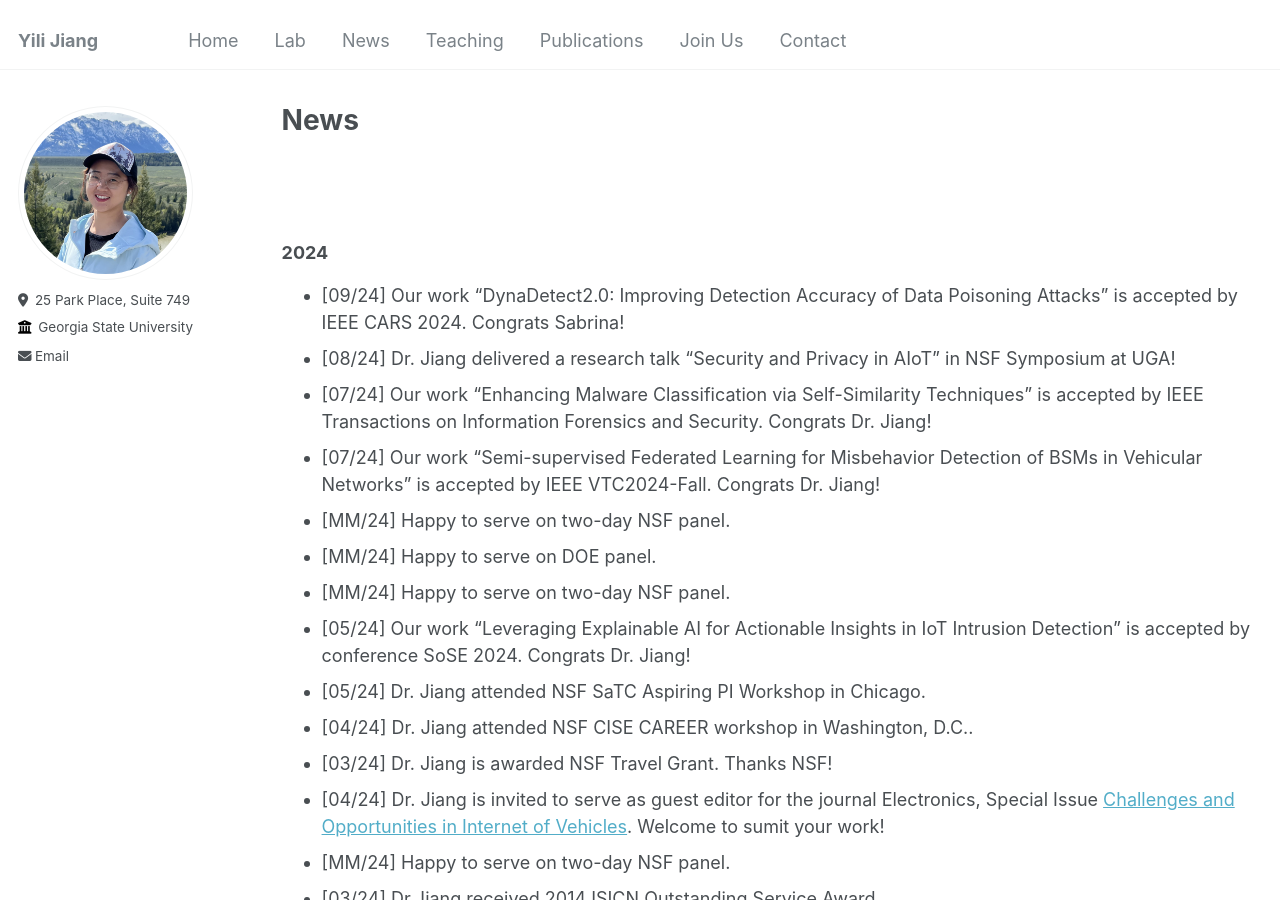
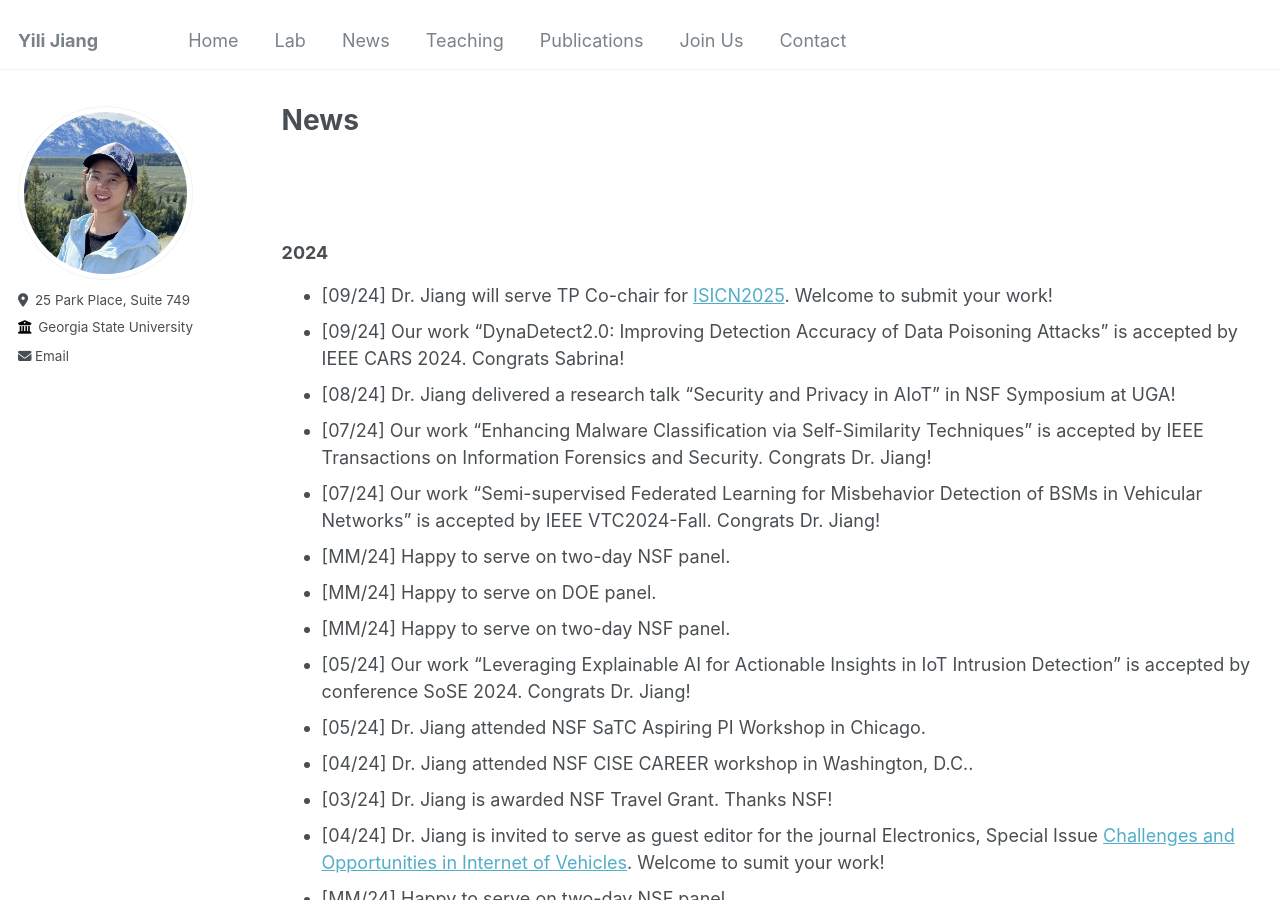
Before and after one commit to suhbrina-perry/suhbrina-perry.github.io, a Jekyll site: the page built from _pages/news.md, in a window 1280 px wide and 900 px high. Built offline with Jekyll 4.4.1, drawn with Linux system fonts in a browser that asks for light colours.

Commit message:
Update news.md

```diff
--- a/_pages/news.md
+++ b/_pages/news.md
@@ -14,6 +14,7 @@ author_profile: true
 
 ### 2024
 
+- [09/24] Dr. Jiang will serve TP Co-chair for [ISICN2025](https://www.isicn.org/2025/). Welcome to submit your work!
 - [09/24] Our work "DynaDetect2.0: Improving Detection Accuracy of Data Poisoning Attacks" is accepted by IEEE CARS 2024. Congrats Sabrina!
 - [08/24] Dr. Jiang delivered a research talk "Security and Privacy in AIoT" in NSF Symposium at UGA!
 - [07/24] Our work "Enhancing Malware Classification via Self-Similarity Techniques" is accepted by IEEE Transactions on Information Forensics and Security. Congrats Dr. Jiang!
```
